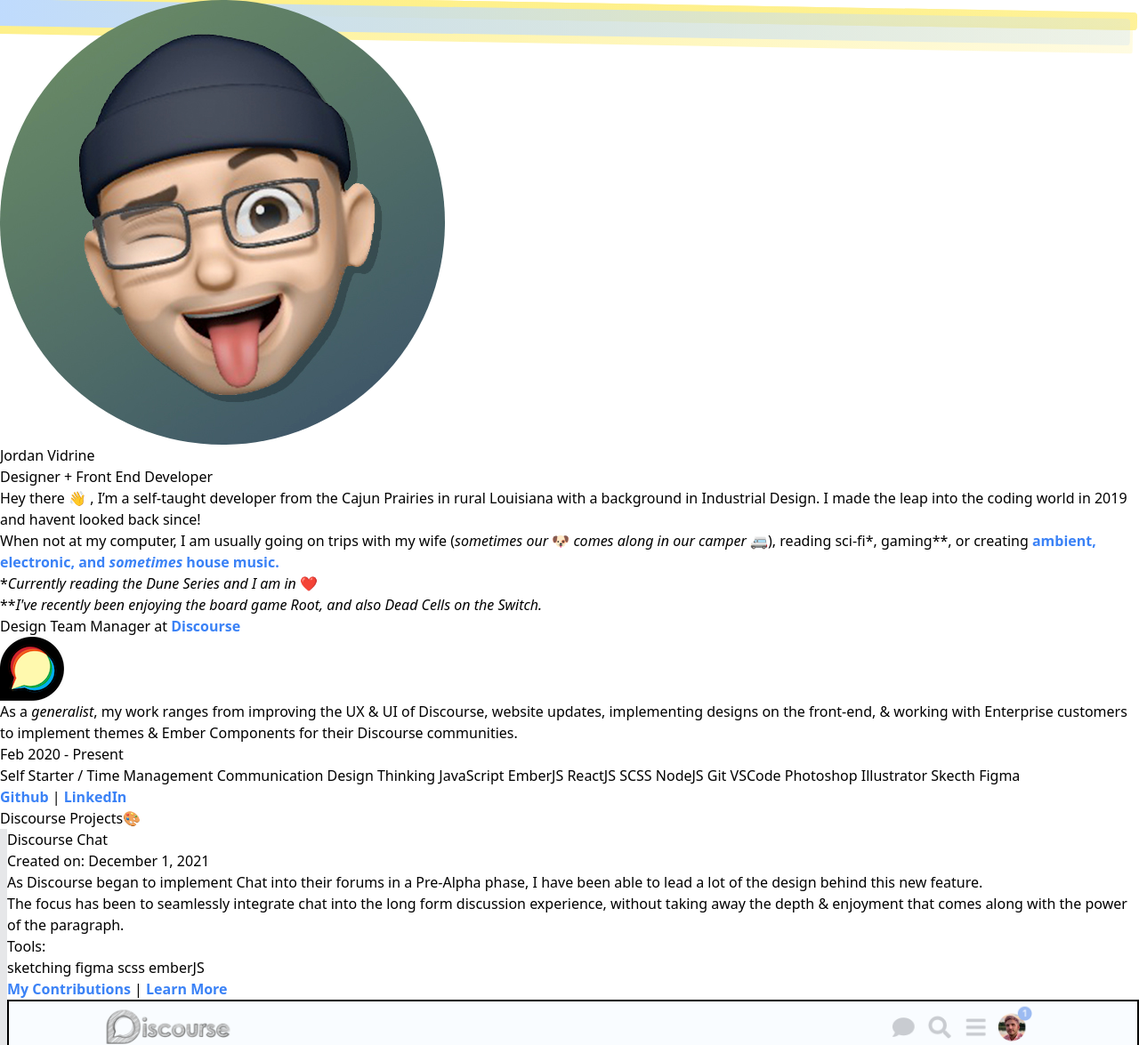
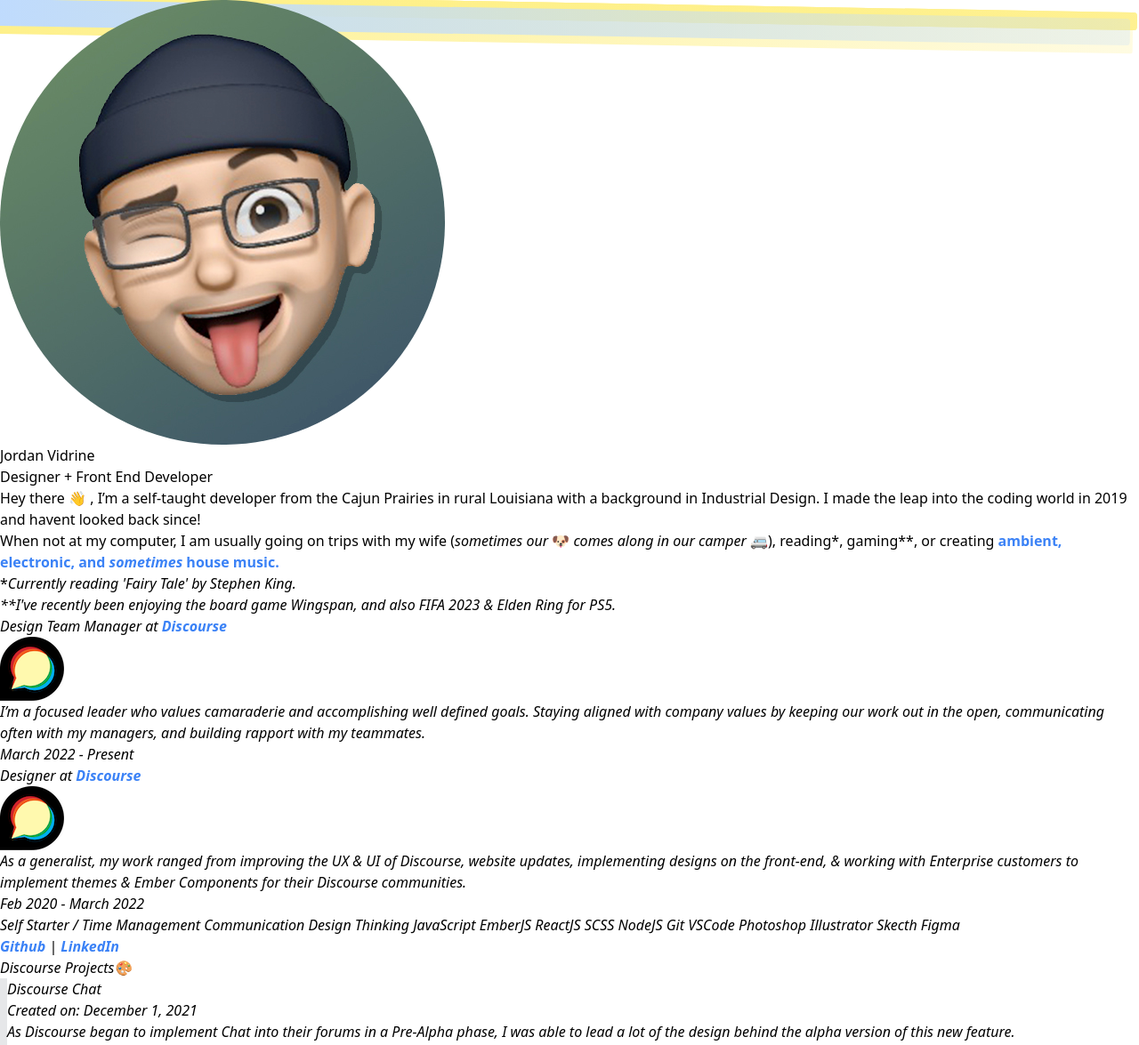
Before and after one commit to jordanvidrine/jordanvidrine-com, an Eleventy site: page index.njk in a window 1280 px wide. Shown: the top 1175 px of the page at 89% size. Built offline with nearby package versions, Linux system fonts and the light colour scheme; Eleventy itself is replaced by a stand-in of ours; files that its build step writes are made by us from their sources.

Commit message:
UPDATES: Misc updates

```diff
--- a/index.njk
+++ b/index.njk
@@ -30,18 +30,25 @@
     <section class="mx-auto flex flex-col mb-12 items-start mt-12 w-11/12 md:flex-row lg:mt-20 lg:flex-row lg:w-10/12 xl:w-8/12 xl:mb-20">
       <div class="text-lg text-left md:mr-12 lg:mr-12 lg:text-xl lg:w-1/8">
         <p class="mb-4 lg:mb-4">Hey there 👋 , I’m a <span class="highlight relative highlight-sm">self-taught developer</span> from the Cajun Prairies in rural Louisiana with a background in Industrial Design. I made the leap into the coding world in 2019 and havent looked back since!</p>
-        <p class="mb-4 lg:mb-6">When not at my computer, I am usually going on trips with my wife (<i>sometimes our</i> 🐶 <i>comes along in our camper</i> 🚐), reading sci-fi<super>*</super>, gaming<super>**</super>, or creating <a class="my-link" href="https://www.skiesspeak.com/"> ambient, electronic, and <i>sometimes</i> house music.</a></p>
-        <p class="text-sm mb-2 lg:mb-2"><super>*</super><i>Currently reading the Dune Series and I am in </i>❤️</p>
-        <p class="text-sm mb-12 md:mb-2 lg:mb-2"><super>**</super><i>I've recently been enjoying the board game Root, and also Dead Cells on the Switch.</i></p>
+        <p class="mb-4 lg:mb-6">When not at my computer, I am usually going on trips with my wife (<i>sometimes our</i> 🐶 <i>comes along in our camper</i> 🚐), reading<super>*</super>, gaming<super>**</super>, or creating <a class="my-link" href="https://www.skiesspeak.com/"> ambient, electronic, and <i>sometimes</i> house music.</a></p>
+        <p class="text-sm mb-2 lg:mb-2"><super>*</super><i>Currently reading <i>'Fairy Tale'</i> by Stephen King.</p>
+        <p class="text-sm mb-12 md:mb-2 lg:mb-2"><super>**</super><i>I've recently been enjoying the board game Wingspan, and also FIFA 2023 & Elden Ring for PS5.</i></p>
       </div>
       <div class="grow">
-        <div class="flex flex-row text-left items-base text-sm py-3 px-4 bg-gray-900 bg-opacity-10 border-r-4 border-gray-900 border-solid border-opacity-10 lg:text-md lg:text-left">
+        <div class="flex flex-col text-left items-base text-sm py-3 px-4 bg-gray-900 bg-opacity-10 border-r-4 border-gray-900 border-solid border-opacity-10 lg:text-md lg:text-left">
+          <div class="mb-2">
+            <p class="mb-2"><span class="font-semibold">Design Team Manager </span>at <a class="my-link" href="https://www.discourse.org/">Discourse</a> <img class="w-4 h-4 inline relative bottom-1" src="/assets/img/discourse.png"/></p>
+            <p class="mb-1">
+              I’m a <span class="highlight relative highlight-sm">focused leader</span> who values camaraderie and accomplishing well defined goals. Staying aligned with company values by keeping our work out in the open, communicating often with my managers, and building rapport with my teammates.
+            </p>
+            <span class="text-xs text-gray-600">March 2022 - Present</span>
+          </div>
           <div>
-          <p class="mb-2"><span class="font-semibold">Design Team Manager </span>at <a class="my-link" href="https://www.discourse.org/">Discourse</a> <img class="w-4 h-4 inline relative bottom-1" src="/assets/img/discourse.png"/></p>
+            <p class="mb-2"><span class="font-semibold">Designer </span>at <a class="my-link" href="https://www.discourse.org/">Discourse</a> <img class="w-4 h-4 inline relative bottom-1" src="/assets/img/discourse.png"/></p>
             <p class="mb-1">
-              As a <span class="highlight relative highlight-sm"><i>generalist</i></span>, my work ranges from improving the UX & UI of Discourse, website updates, implementing designs on the front-end, & working with Enterprise customers to implement themes & Ember Components for their Discourse communities.
+              As a <span class="highlight relative highlight-sm"><i>generalist</i></span>, my work ranged from improving the UX & UI of Discourse, website updates, implementing designs on the front-end, & working with Enterprise customers to implement themes & Ember Components for their Discourse communities.
             </p>
-            <span class="text-xs text-gray-600">Feb 2020 - Present</span>
+            <span class="text-xs text-gray-600">Feb 2020 - March 2022</span>
           </div>
         </div>
         <div class="flex flex-col text-left text-sm py-3 px-4 mt-4 bg-gray-900 bg-opacity-10 border-r-4 border-gray-900 border-solid border-opacity-10 lg:text-md lg:text-left">
--- a/projects/discourse_projects/discourse-chat.njk
+++ b/projects/discourse_projects/discourse-chat.njk
@@ -7,7 +7,7 @@
 chatTools: ['sketching','figma','scss', 'emberJS']
 ---
 <p class="text-base text-gray-700 mb-4 lg:text-base lg:text-left lg:text-lg">
-As Discourse began to implement Chat into their forums in a Pre-Alpha phase, I have been able to lead a lot of the design behind this new feature.
+As Discourse began to implement Chat into their forums in a Pre-Alpha phase, I was able to lead a lot of the design behind the alpha version of this new feature.
 </p>
 
 <p class="text-base text-gray-700 mb-4 lg:text-base lg:text-left lg:text-lg">
```
